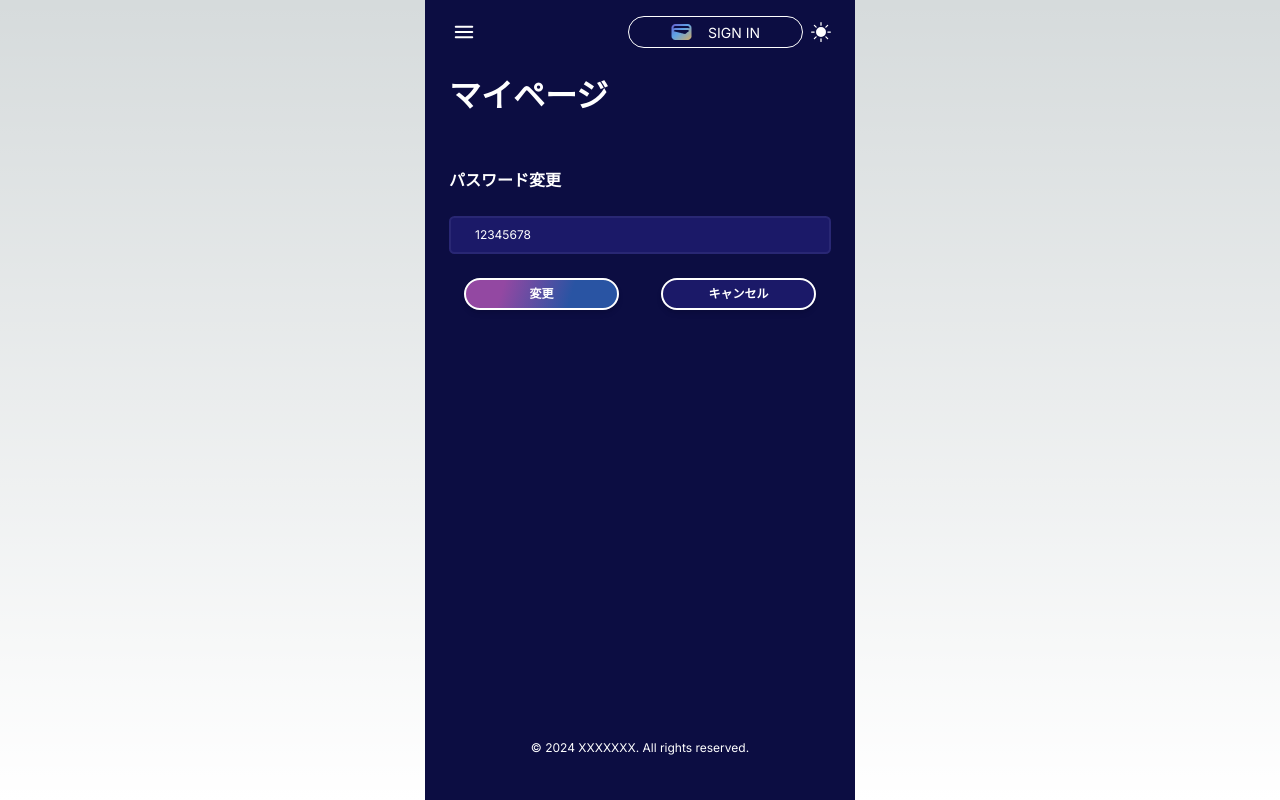
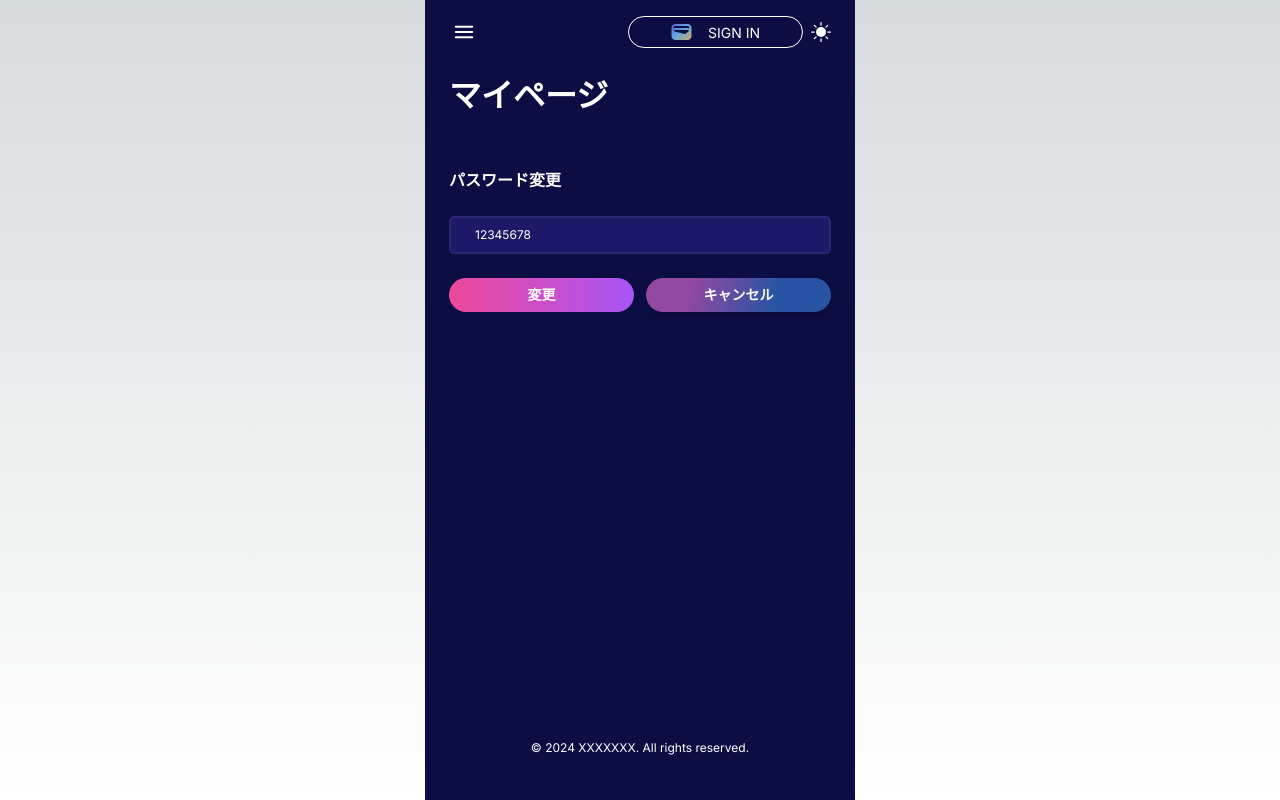
Before and after one commit to xmccopy/evm_farming, a Next.js app: page /mypage/psw-change in a window 1280 px wide. Built offline with nearby package versions, Linux system fonts and the light colour scheme.

Commit message:
fix: style

```diff
--- a/app/(page)/dashboard/mail-check/page.tsx
+++ b/app/(page)/dashboard/mail-check/page.tsx
@@ -36,11 +36,11 @@ export default function MailCheck() {
             <h1 className="text-3xl font-bold mb-8">EVM ファーミング</h1>
 
             <Link href="/payment" className="text-center w-64 py-3 mb-4 text-[14px] font-semibold bg-[linear-gradient(160deg,_#665DCD_0%,_#5FA4E6_44.76%,_#D2AB67_100%)] hover:bg-[linear-gradient(200deg,_#665DCD_0%,_#5FA4E6_44.76%,_#D2AB67_100%)] rounded-[30px] shadow-md transition-all duration-1000 ease-in-out">
-                ライセンス購入
+                <div className="text-center text-white  text-sm font-bold font-['Noto Sans JP'] leading-tight">ライセンス購入</div>
             </Link>
 
             <button onClick={toggleModal} className="w-64 py-3 text-[14px] mb-12 font-semibold bg-[linear-gradient(107.21deg,_#9348A2_24.43%,_#2954A3_68.95%)] hover:bg-[linear-gradient(200.21deg,_#9348A2_24.43%,_#2954A3_68.95%)] rounded-[30px] shadow-md transition-all duration-1000 ease-in-out hover:ease-out">
-                + ウォレットをインポート
+                <div className="text-center text-white  text-sm font-bold font-['Noto Sans JP'] leading-tight">+ ウォレットをインポート</div>
             </button>
 
             <div className='flex gap-3 rounded-lg mb-12 w-full py-5 px-4 bg-[#D50101] bg-opacity-35 backdrop-filter backdrop-blur-[9.23077px]'>
@@ -80,12 +80,12 @@ export default function MailCheck() {
                             onClick={() => { handleImport(); toggleModal(); }}
                             className="w-full py-3 rounded-full mb-5 text-white bg-gradient-to-r from-pink-500 to-purple-500 hover:from-pink-600 hover:to-purple-600"
                         >
-                            ウォレットをインポート
+                            <div className="text-center  text-sm font-bold font-['Noto Sans JP'] leading-tight">ウォレットをインポート</div>
                         </button>
                         <button onClick={toggleModal}
-                            className="w-full py-3 rounded-full text-white bg-transparent border border-white hover:bg-white hover:text-indigo-900"
+                            className="w-full py-3 rounded-full text-white bg-[linear-gradient(107.21deg,_#9348A2_24.43%,_#2954A3_68.95%)] hover:bg-[linear-gradient(200.21deg,_#9348A2_24.43%,_#2954A3_68.95%)] shadow-md transition-all duration-1000 ease-in-out hover:ease-out"
                         >
-                            キャンセル
+                            <div className="text-center text-white text-sm font-bold font-['Noto Sans JP'] leading-tight">キャンセル</div>
                         </button>
                     </div>
                 </div>
--- a/app/(page)/introduce/page.tsx
+++ b/app/(page)/introduce/page.tsx
@@ -83,7 +83,7 @@ export default function Home() {
                     <div className="w-[215px] h-[45px] border-white border-[2px] dark:border-[#2E1367] rounded-[8px] flex items-center justify-center">
                         <div className="flex items-center justify-center gap-[8px]">
                             <p className="text-[12px] text-white dark:text-[#000000]">https://SAMPLE.jp/</p>
-                            <IoIosBrowsers size={20} className="text-white dark:text-[#000000]"/>
+                            <IoIosBrowsers size={20} className="text-white dark:text-[#000000]" />
                         </div>
                     </div>
                 </div>
@@ -149,13 +149,9 @@ export default function Home() {
                                 <p className="text-[12px]">紹介報酬</p>
                             </div>
                         </div>
-                        <button
-                            onClick={handleWithdraw}
-                            className="
-                                h-[42px]  transition-all duration-1000 ease-in-out hover:ease-out w-full mt-[16px] px-8 py-4 bg-gradient-to-tl from-[#665dcd] via-[#5fa4e6] to-[#d2ab67] rounded-[30px] shadow border border-white justify-center items-center gap-4 inline-flex
-                                "
-                        >
-                            <div className="text-center text-white text-sm font-bold font-['Noto Sans JP'] leading-tight">出金申請</div>
+
+                        <button onClick={handleWithdraw} className="w-full h-[42px] px-8 py-4 text-[14px] mt-[16px] flex items-center justify-center font-semibold bg-[linear-gradient(107.21deg,_#9348A2_24.43%,_#2954A3_68.95%)] hover:bg-[linear-gradient(200.21deg,_#9348A2_24.43%,_#2954A3_68.95%)] rounded-[30px] shadow-md transition-all duration-1000 ease-in-out hover:ease-out">
+                            <div className="text-center text-white  text-sm font-bold font-['Noto Sans JP'] leading-tight">出金申請</div>
                         </button>
                     </div>
                     <div className="w-[381px] h-[285px] px-6 py-6 bg-[#2f2f8a]/40 dark:bg-[#ffffff] rounded-md border border-[#e5bb01] backdrop-blur-[18.46px] flex-col justify-start items-center gap-2 inline-flex mb-[48px]">
@@ -227,18 +223,17 @@ export default function Home() {
 
                                 </div>
 
-                                <div className="flex flex-col justify-center items-center  gap-4">
+                                <div className="flex flex-col justify-center items-center">
                                     <button
                                         onClick={handleWithdrawConfirm}
-                                        className=" transition-all duration-1000 dark:border-[#2f2f8a] ease-in-out hover:ease-out h-[42px] w-full px-8 py-4 bg-gradient-to-tl from-[#665dcd] via-[#5fa4e6] to-[#d2ab67] rounded-[30px] shadow border border-white justify-center items-center gap-4 inline-flex"
+                                        className="w-full py-3 rounded-full mb-5 text-white bg-gradient-to-r from-pink-500 to-purple-500 hover:from-pink-600 hover:to-purple-600"
                                     >
-                                        <div className="text-center text-white dark:text-black text-sm font-bold font-['Noto Sans JP'] leading-tight">出金申請する</div>
+                                        <div className="text-center  text-sm font-bold font-['Noto Sans JP'] leading-tight">出金申請する</div>
                                     </button>
-                                    <button
-                                        onClick={closeModal}
-                                        className="bg-[#1C1C65] dark:border-[#2f2f8a] shadow-md transition-all duration-1000 ease-in-out hover:ease-out bg-opacity-50 text-white dark:text-black font-bold w-full h-[42px] border-[1px] border-white rounded-full text-[14px]"
+                                    <button onClick={closeModal}
+                                        className="w-full py-3 rounded-full text-white bg-[linear-gradient(107.21deg,_#9348A2_24.43%,_#2954A3_68.95%)] hover:bg-[linear-gradient(200.21deg,_#9348A2_24.43%,_#2954A3_68.95%)] shadow-md transition-all duration-1000 ease-in-out hover:ease-out"
                                     >
-                                        キャンセル
+                                        <div className="text-center text-white text-sm font-bold font-['Noto Sans JP'] leading-tight">キャンセル</div>
                                     </button>
                                 </div>
                             </div>
@@ -250,11 +245,10 @@ export default function Home() {
                             <div className="bg-[#2F2F8A] bg-opacity-90 p-6 rounded-md text-white dark:text-black w-[425px] dark:bg-white dark:border-2 dark:border-[#2f2f8a]">
                                 <h2 className="text-[20px] font-bold mb-[48px]">出金が完了しました。</h2>
                                 <div className="flex justify-end gap-4">
-                                    <button
-                                        onClick={closeModal}
-                                        className="bg-[#1C1C65] shadow-md transition-all duration-1000 ease-in-out hover:ease-out bg-opacity-50 text-white dark:text-black dark:border-[#2f2f8a] font-bold w-full h-[42px] border-[1px] border-white rounded-full text-[14px]"
+                                    <button onClick={closeModal}
+                                        className="w-full py-3 rounded-full text-white bg-[linear-gradient(107.21deg,_#9348A2_24.43%,_#2954A3_68.95%)] hover:bg-[linear-gradient(200.21deg,_#9348A2_24.43%,_#2954A3_68.95%)] shadow-md transition-all duration-1000 ease-in-out hover:ease-out"
                                     >
-                                        戻る
+                                        <div className="text-center text-white text-sm font-bold font-['Noto Sans JP'] leading-tight">戻る</div>
                                     </button>
                                 </div>
                             </div>
--- a/app/components/ChangeSetting.tsx
+++ b/app/components/ChangeSetting.tsx
@@ -75,47 +75,14 @@ const ChangeSetting: React.FC<ChangeSettingProps> = ({
             <div className="flex items-center justify-around gap-[12px]">
                 <button
                     onClick={handleOnChange}
-                    className="
-                        w-[155px]
-                        h-[32px]
-                        flex
-                        items-center
-                        justify-center
-                        text-[12px]
-                        font-bold
-                        text-white
-                        dark:text-[#000000]
-                        border-[2px]
-                        border-white
-                        dark:border-[#2E1367]
-                        bg-[linear-gradient(107.21deg,_#9348A2_24.43%,_#2954A3_68.95%)] hover:bg-[linear-gradient(200.21deg,_#9348A2_24.43%,_#2954A3_68.95%)] shadow-md transition-all duration-1000 ease-in-out hover:ease-out
-                        rounded-full
-                    "
+                    className="w-full py-2 rounded-full text-white bg-gradient-to-r from-pink-500 to-purple-500 hover:from-pink-600 hover:to-purple-600"
                 >
-                    変更
+                    <div className="text-center  text-sm font-bold font-['Noto Sans JP'] leading-tight">変更</div>
                 </button>
-                <button
-                    onClick={handleOnCancel}
-                    className="
-                        w-[155px]
-                        h-[32px]
-                        flex
-                        items-center
-                        justify-center
-                        text-[12px]
-                        font-bold
-                        text-white
-                        dark:text-[#000000]
-                        border-[2px]
-                        border-white
-                        dark:border-[#2E1367]
-                        bg-[#4036C1]
-                        bg-opacity-30
-                        shadow-md transition-all duration-1000 ease-in-out hover:ease-out
-                        rounded-full
-                    "
+                <button onClick={handleOnCancel}
+                    className="w-full py-2 rounded-full text-white bg-[linear-gradient(107.21deg,_#9348A2_24.43%,_#2954A3_68.95%)] hover:bg-[linear-gradient(200.21deg,_#9348A2_24.43%,_#2954A3_68.95%)] shadow-md transition-all duration-1000 ease-in-out hover:ease-out"
                 >
-                    キャンセル
+                    <div className="text-center text-white text-sm font-bold font-['Noto Sans JP'] leading-tight">キャンセル</div>
                 </button>
             </div>
             {isModalOpen && (
@@ -123,11 +90,10 @@ const ChangeSetting: React.FC<ChangeSettingProps> = ({
                     <div className="bg-[#2F2F8A]  bg-opacity-80 p-6 rounded-md text-white w-[425px] dark:bg-white dark:border-2 dark:border-[#2f2f8a] dark:text-black">
                         <h2 className="text-[20px] font-bold mb-[48px]">{resultConfirm}</h2>
                         <div className="flex justify-end gap-4">
-                            <button
-                                onClick={closeModal}
-                                className="bg-[#1C1C65] dark:text-black dark:border-[#2f2f8a] bg-opacity-50 text-white font-bold w-full h-[42px] border-[1px] border-white rounded-full text-[14px]"
+                            <button onClick={closeModal}
+                                className="w-full py-2 rounded-full text-white bg-[linear-gradient(107.21deg,_#9348A2_24.43%,_#2954A3_68.95%)] hover:bg-[linear-gradient(200.21deg,_#9348A2_24.43%,_#2954A3_68.95%)] shadow-md transition-all duration-1000 ease-in-out hover:ease-out"
                             >
-                                戻る
+                                <div className="text-center text-white text-sm font-bold font-['Noto Sans JP'] leading-tight">戻る</div>
                             </button>
                         </div>
                     </div>
```
Also changed, not shown: app/(auth)/layout.tsx (+27 -40 lines), app/(page)/layout.tsx (+5 -5 lines).
